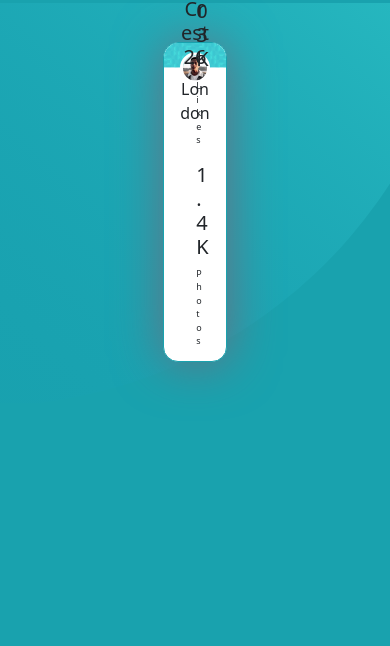
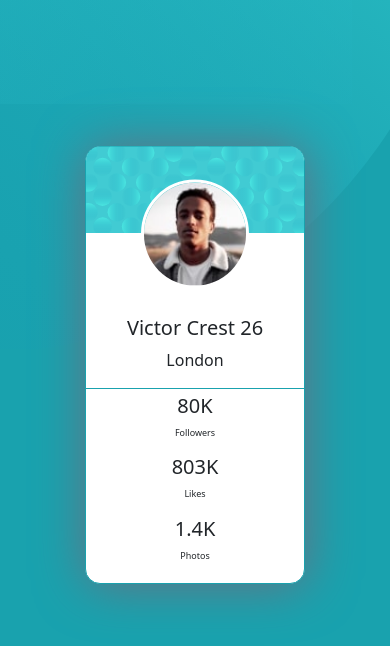
Before and after one commit to Bakare-Opeyemi/profile-card-project, a plain HTML site: page index.html in a window 390 px wide. Drawn offline with nearby package versions, Linux system fonts and the light colour scheme.

Commit message:
second commit
made it responsive

```diff
--- a/index.html
+++ b/index.html
@@ -17,8 +17,8 @@
 <body>
   <div id="main-row" class="container-fluid">
     <div class="row justify-content-md-center">
-      <div class="col-4"></div>
-      <div class="col-4 ">
+      <div class="col-lg"></div>
+      <div class="col-lg ">
         <div id = "card" class="card" style="">
           <img id="crd-img"src="images\bg-pattern-card.svg" style="border-radius:15px 15px 0px 0px;"class="card-img-top" alt="...">
           <img id = "pfp" src="images\image-victor.jpg" class="card-img-top" alt="...">
@@ -28,15 +28,15 @@
             </div>
             <ul id="List-item"class="list-group list-group-flush">
               <div id="num_socials"class="row">
-                <div class="col-4">
+                <div class="col-lg">
                   <h5>80K</h5>
                   <p>Followers</p>
               </div>
-                <div class="col-4">
+                <div class="col-lg">
                   <h5>803K</h5>
                   <p>Likes</p>
                 </div>
-                <div class="col-4">
+                <div class="col-lg">
                   <h5>1.4K</h5>
                   <p>Photos</p>
                 </div>
@@ -44,7 +44,7 @@
             </ul>
           </div>
       </div>
-      <div class="col-4 gy-0"></div>
+      <div class="col-lg gy-0"></div>
     </div>
   </div>
 
--- a/main.css
+++ b/main.css
@@ -1,6 +1,5 @@
 body {
   background-color: hsl(185, 75%, 39%);
-  max-height:100%;
   background-image: url("images/bg-pattern-top.svg"), url("images/bg-pattern-bottom.svg");
   background-position: left 25% top -20%, right -10% top -870%;
   background-repeat: no-repeat, no-repeat;
@@ -23,7 +22,7 @@ body {
   border-radius: 15px;
   box-shadow: 1px 1px 50px hsl(227, 10%, 46%);
   max-width: 23rem;
-  max-height:20rem;
+  max-height:70%;
   margin-top:40%;
   margin-bottom:20%;
   margin-left: 20%;
@@ -31,14 +30,16 @@ body {
 }
 #card-body{
   width: 100%;
+  max-height: 30%;
   text-align: center;
-  transform: translate(0px, -80%);
+  margin-top: -20%
 }
 #List-item{
-  transform: translate(0px, -90%);
+
   text-align: center;
 }
 #num_socials{
+  max-height: 10%;
   text-align: center;
   margin-right: 20px;
   margin-left: 20px;
```
